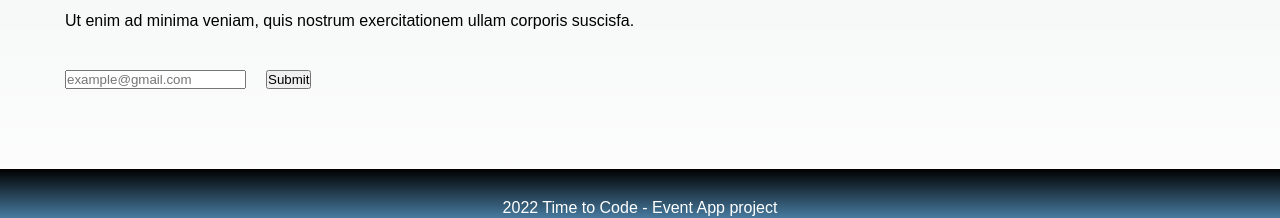
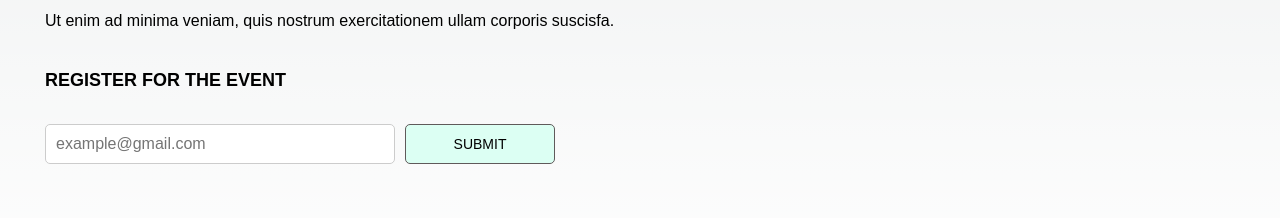
Before and after one commit to BlackWatch021/eventApp, a Next.js app: page /events/London/london-comic-con-winter in a window 1280 px wide. Shown: the part 966-1184 px from the top of the page. Built offline with nearby package versions, Linux system fonts and the light colour scheme.

Commit message:
Register Email added

```diff
--- a/src/components/events/singleEvent.jsx
+++ b/src/components/events/singleEvent.jsx
@@ -2,13 +2,22 @@ import React from "react";
 import Image from "next/image";
 
 const SingleEvent = ({ data }) => {
+  const handleSubmit = (e) => {
+    e.preventDefault();
+    console.log("submit");
+  };
+
   return (
-    <div className="singleEvent">
+    <div className="singleEvent event_single_page">
       <h2>{data.title}</h2>
       <Image width="1000" height="500" src={data.image} alt={data.title} />
       <p>{data.description}</p>
-      <input type="email" placeholder="example@gmail.com" />
-      <button>Submit</button>
+      <form onSubmit={handleSubmit} className="email_registration">
+        <label>Register for the event</label>
+        <br />
+        <input type="email" id="email" placeholder="example@gmail.com" />
+        <button type="submit">Submit</button>
+      </form>
     </div>
   );
 };
--- a/src/styles/general.sass
+++ b/src/styles/general.sass
@@ -139,6 +139,15 @@ main
         font-size: 10pt
 
 .event_single_page
+  h2
+    margin-bottom: 20px
+    font-size: 22pt
+  img
+    border-radius: 20px
+    width: 100%
+    box-shadow: 0px 10px 30px rgba(255,255,255,.5)
+  p
+    margin: 40px 0px
   .email_registration
     margin-top: 25px
     label
@@ -155,35 +164,21 @@ main
       border-radius: 5px
       border: 1px solid #ccc
       font-size: 16px
+      text-indent: 10px
     button
       border-radius: 5px
       height: 40px
       min-width: 150px
       border: 1px solid #5f5a5a
-      font-size: 16px
+      font-size: 14px
       text-transform: uppercase
       margin-left: 10px
       font-weight: 600
       background: #dcfff3
       cursor: pointer
+      color: black
+      font-weight: 100
+      transition: all .1s linear
       &:hover
         color: #dcfff3
         background: #333
-
-
-
-.singleEvent
-  h2
-    margin-bottom: 20px
-    font-size: 22pt
-    text-indent: 20px
-  img
-    border-radius: 20px
-    width: 100%
-    box-shadow: 0px 10px 30px rgba(255,255,255,.5)
-  p
-    margin: 40px 0px
-    text-indent: 20px
-
-  input
-    margin:0px 20px 0px 20px
```
